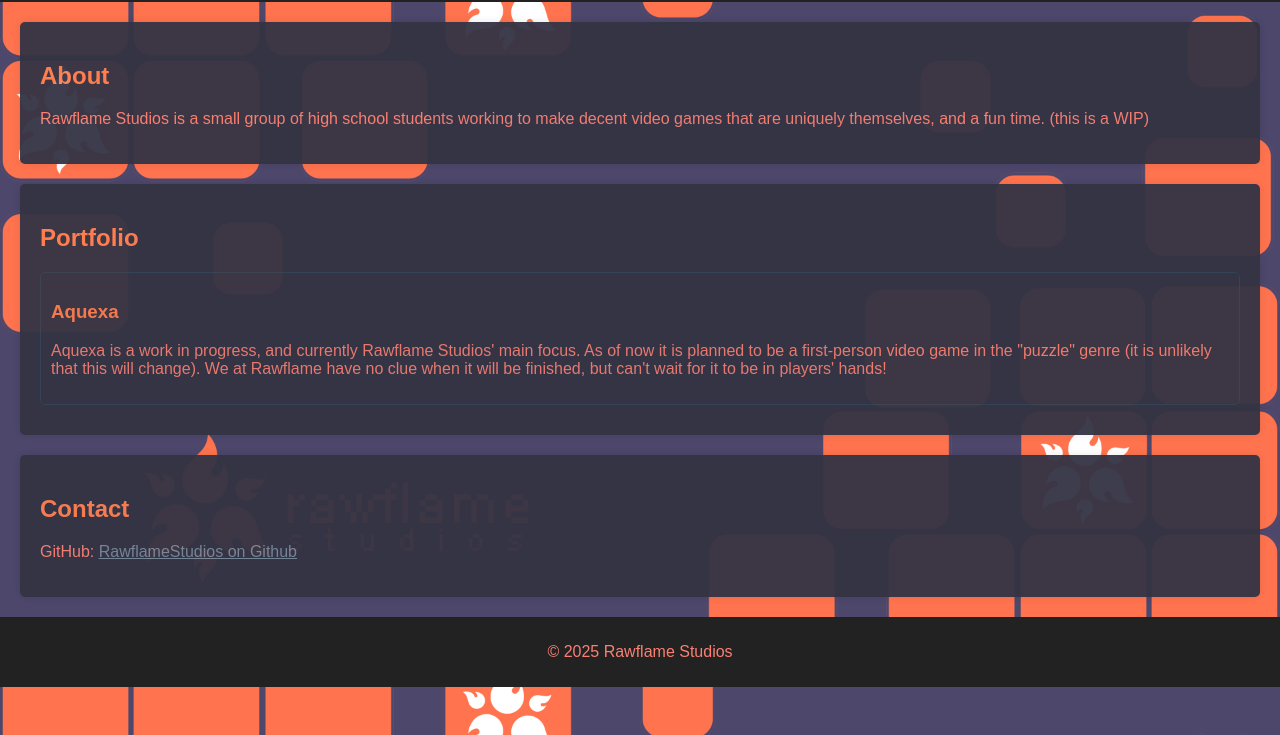
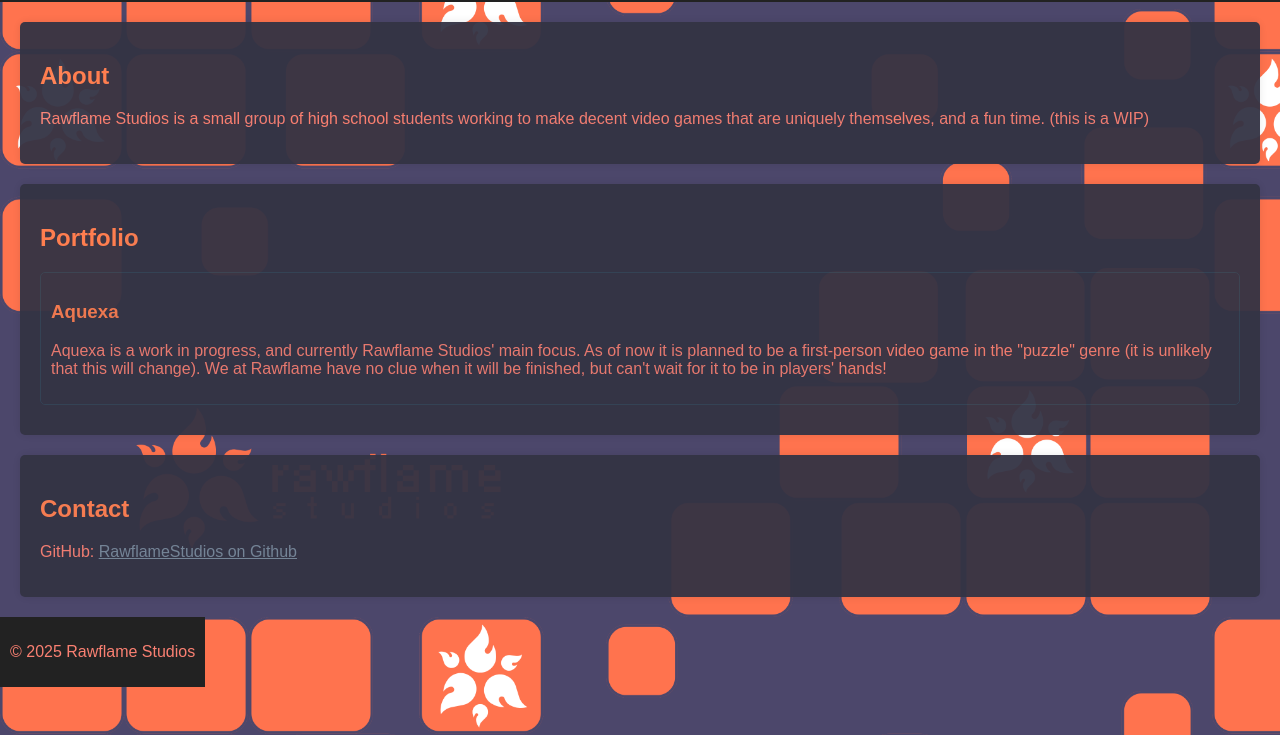
Before and after one commit to RawflameStudios/home, a website built with webpack: page index.html in a window 1280 px wide. Shown: the part 65-800 px from the top of the page. Built offline with nearby package versions, Linux system fonts and the light colour scheme.

Commit message:
Update index.html

```diff
--- a/index.html
+++ b/index.html
@@ -13,7 +13,7 @@
   </script>
   <meta charset="utf-8">
   <meta name="viewport" content="width=device-width, initial-scale=1">
-  <title></title>
+  <title>RawflameStudios</title>
   <link rel="stylesheet" href="styles.css">
   <meta name="description" content="">
   <meta property="og:title" content="">
@@ -70,7 +70,7 @@
       <p>GitHub: <a href="https://github.com/RawflameStudios" target="_blank">RawflameStudios on Github</a></p>
   </section>
 
-  <footer>
+  <footer style="position: fixed;">
       <p>&copy; 2025 Rawflame Studios</p>
   </footer>
 </body>
```
